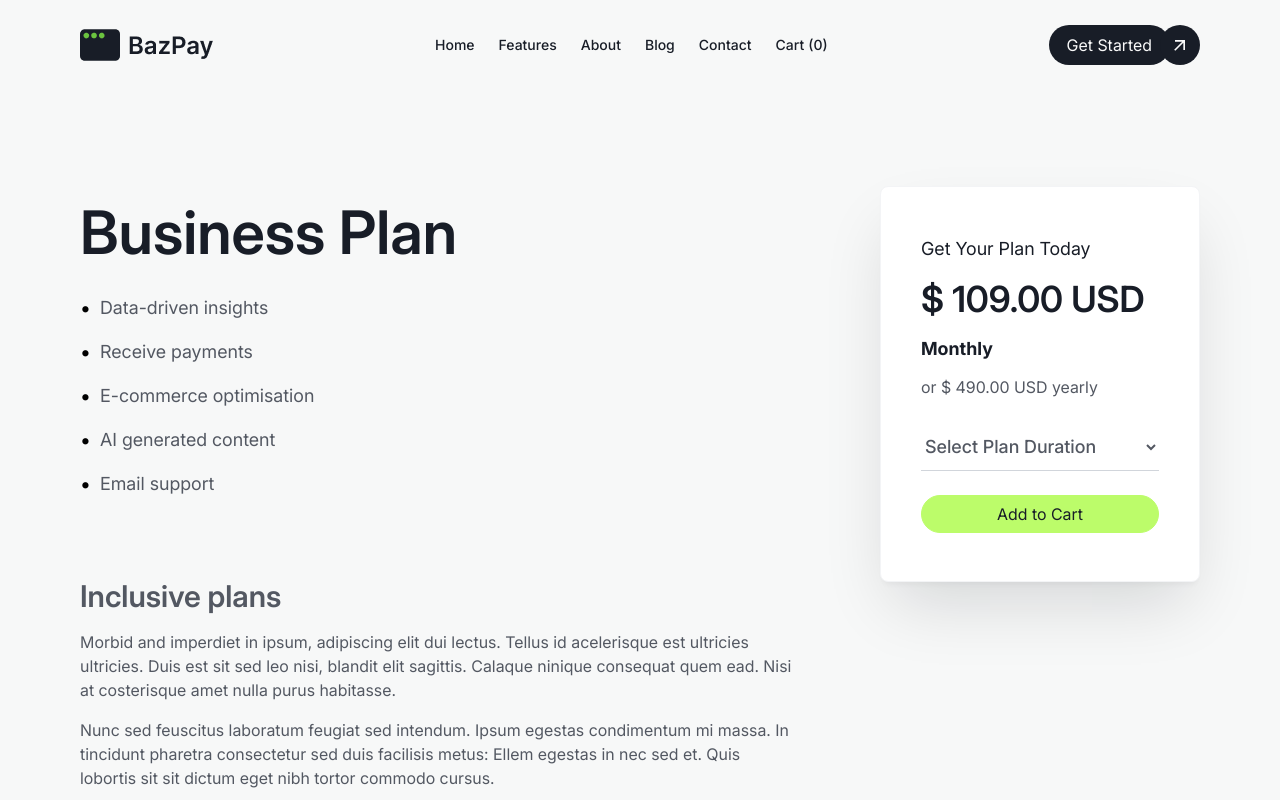
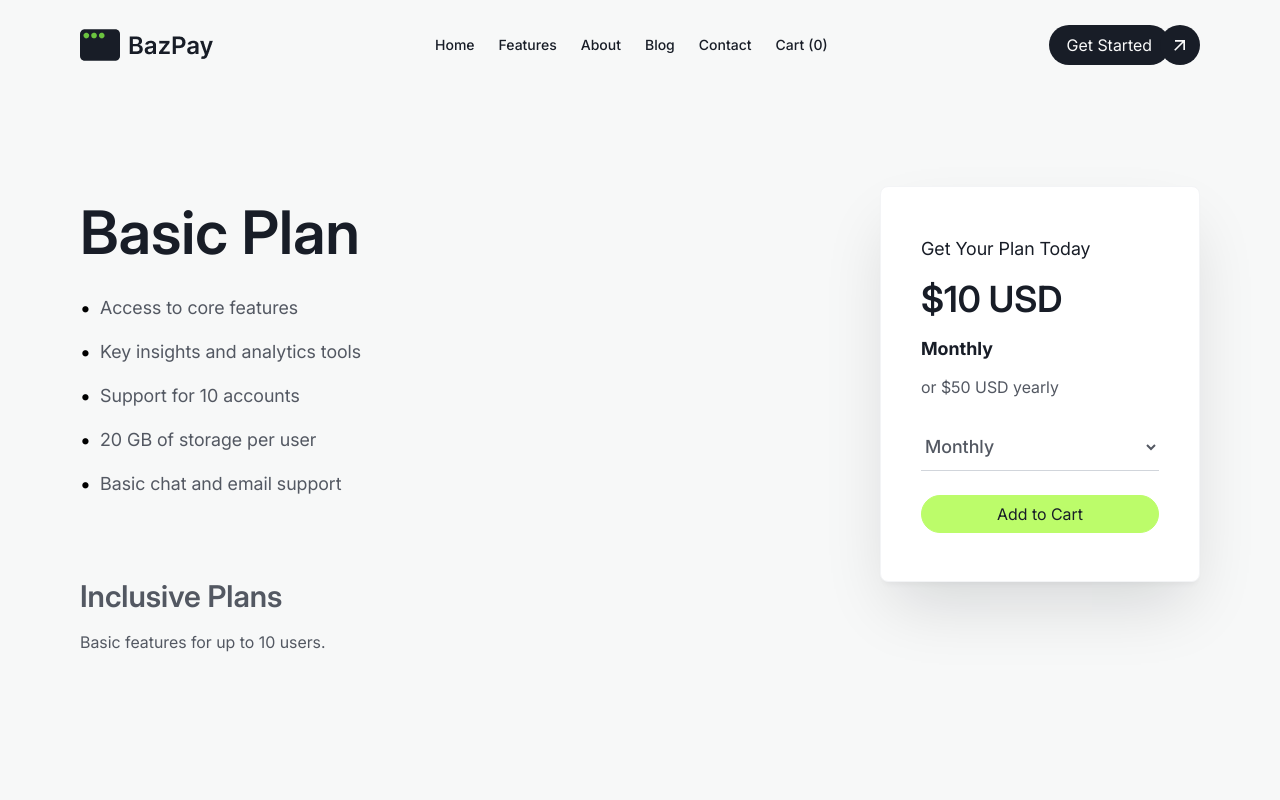
Before and after one commit to MdSaayed/BazPay, a React (Vite) app: page /pricing/1 in a window 1280 px wide. Shown: the top 800 px of the page. Built offline with nearby package versions, Linux system fonts and the light colour scheme.

Commit message:
Fixed pricing details page

```diff
--- a/public/pricingV1.json
+++ b/public/pricingV1.json
@@ -1,9 +1,11 @@
-[
+  [
     {
-      "id":1,
-      "title": "Basic item",
-      "price": "$10",
-      "duration": "per month",
+      "id": 1,
+      "title": "Basic Plan",
+      "price": {
+        "perMonth": "$10",
+        "perYear": "$50"
+      },
       "description": "Basic features for up to 10 users.",
       "buttonText": "Get Started",
       "highlighted": false,
@@ -16,35 +18,39 @@
       ]
     },
     {
-      "id":2,
-      "title": "Business item",
-      "price": "$20",
-      "duration": "per month",
-      "description": "Advanced features for businesses.",
+      "id": 2,
+      "title": "Business Plan",
+      "price": {
+        "perMonth": "$20",
+        "perYear": "$100"
+      },
+      "description": "Advanced features for growing businesses.",
       "buttonText": "Get Started",
       "highlighted": true,
       "features": [
-        "Access to core features",
-        "Key insights and analytics tools",
+        "Everything in Basic Plan",
         "Support for unlimited accounts",
         "100 GB of storage per user",
-        "Priority support"
+        "Priority email and chat support",
+        "Custom integrations available"
       ]
     },
     {
-      "id":3,
-      "title": "Enterprise item",
-      "price": "$50",
-      "duration": "per month",
+      "id": 3,
+      "title": "Enterprise Plan",
+      "price": {
+        "perMonth": "$50",
+        "perYear": "$250"
+      },
       "description": "Custom solutions for large teams.",
-      "buttonText": "Get Started",
+      "buttonText": "Contact Us",
       "highlighted": false,
       "features": [
-        "All business features",
-        "Custom analytics and integrations",
+        "All features in Business Plan",
         "Dedicated account manager",
         "Unlimited storage",
-        "24/7 premium support"
+        "24/7 premium support",
+        "Advanced security & compliance"
       ]
     }
   ]
--- a/src/components/comparePlans/ComparePlans.jsx
+++ b/src/components/comparePlans/ComparePlans.jsx
@@ -9,6 +9,7 @@ const ComparePlans = () => {
   const [plans, setPlans] = useState([]);
   const [error, setError] = useState(""); // State to handle any errors during the fetch
   const [loading, setLoading] = useState(true); // State to manage loading state
+  const [selectedDuration, setSelectedDuration] = useState("perMonth"); // Default to monthly
 
   // Fetch Data when the component mounts
   useEffect(() => {
@@ -44,15 +45,25 @@ const ComparePlans = () => {
         {/* Pricing Cards Grid */}
         <div className="flex flex-wrap items-center justify-end gap-8">
           {plans?.map((plan) => (
-            <div key={plan?.name} className="border rounded-lg p-8 min-w-full md:min-w-[250px]">
+            <div key={plan?.id} className="border rounded-lg p-8 min-w-full md:min-w-[250px]">
               <h3 className="text-2xl text-center font-bold mb-2">{plan?.title}</h3>
-              <p className="text-4xl text-center font-bold mb-6">{plan?.price}</p>
+
+              {/* Showing Price Conditionally */}
+              <div className="flex items-center justify-center">
+                <p className="text-4xl font-bold mb-6">
+                  {selectedDuration === "perMonth" ? plan?.price?.perMonth : plan?.price?.perYear}
+                  <span className="text-lg font-medium text-gray-600">
+                    {selectedDuration === "perMonth" ? " /mon" : " /year"}
+                  </span>
+                </p>
+              </div>
+
               <Button
-                text='Add to Cart'
-                bgColor='bg-whiteSmoke'
-                hoverBgColor='hover:bg-lightGreen'
-                border='border-whiteSmoke'
-                hoverBorder='hover:border-lightGreen'
+                text="Add to Cart"
+                bgColor="bg-whiteSmoke"
+                hoverBgColor="hover:bg-lightGreen"
+                border="border-whiteSmoke"
+                hoverBorder="hover:border-lightGreen"
                 fullWidth={true}
               />
             </div>
@@ -69,7 +80,7 @@ const ComparePlans = () => {
               <div key={feature} className={`grid grid-cols-4 gap-4 px-6 py-4 rounded ${idx % 2 === 0 ? 'bg-lightAloe' : ''}`}>
                 <div className="font-medium min-w-[200px]">{feature}</div>
                 {plans?.map((plan) => (
-                  <div key={`${plan?.name}-${idx}`} className="text-base font-normal text-primary min-w-[150px] text-center">
+                  <div key={`${plan?.id}-${idx}`} className="text-base font-normal text-primary min-w-[150px] text-center">
                     {plan?.features?.includes(feature) ? (
                       <img src={CheckIcon} alt="Included" className="h-6 w-6 mx-auto" />
                     ) : (
--- a/src/pages/PricingDetails.jsx
+++ b/src/pages/PricingDetails.jsx
@@ -1,95 +1,109 @@
-import { Link } from 'react-router-dom';
-import { useState } from 'react';
+import { Link, useLoaderData, useParams } from 'react-router-dom';
+import { useEffect, useState } from 'react';
 import Title from './../components/title/Title';
 import CtaV1 from './../components/cta/CtaV1';
 import Button from './../components/ui/Button';
+import LoadingAnimation from '../components/loadingAnimation/LoadingAnimation';
+import ErrorMessage from '../components/errorMessage/ErrorMessage';
 
 const PricingDetails = () => {
-  const [selectedDuration, setSelectedDuration] = useState('monthly');
+  const pricingData = useLoaderData(); // Get data from the loader
+  const [loading, setLoading] = useState(true); // State to handle loading state
+  const [error, setError] = useState(null); // State to handle errors
+  const [selectedDuration, setSelectedDuration] = useState("perMonth"); // Default selection for pricing duration
+
+  useEffect(() => {
+    // Simulating a loading state based on the fetched data (mocked here)
+    if (pricingData) {
+      setLoading(false); // Set loading to false when data is available
+    } else {
+      setError("Failed to load data.");
+      setLoading(false); // Stop loading even in case of error
+    }
+  }, [pricingData]);
+
+
+  // Extract prices dynamically from JSON
+  const monthlyPrice = pricingData?.price?.perMonth || "N/A";
+  const yearlyPrice = pricingData?.price?.perYear || "N/A";
+  const isMonthly = selectedDuration === "perMonth";
+
+  // Show loading animation until the data is loaded
+  if (loading) return <LoadingAnimation />;
+
+  // Show error message if there's an issue with the data
+  if (error) return <ErrorMessage error={error} />;
+
+
 
   return (
     <>
-            {/* Pricing Details Area */}
+      {/* Pricing Details Section */}
       <section className="bg-lightGrayishWhite">
         <div className="container py-24">
-                    {/* Inclusive Plans Section */}
           <div className="grid grid-cols-1 md:grid-cols-2 xl:grid-cols-3 gap-12 md:gap-16 lg:gap-20">
+
+            {/* Left Column - Features List */}
             <div className="md:col-span-2">
-                            {/* Heading And List */}
               <div>
-                                <Title title={'Business Plan'} textAlign='text-left' />
-                                <div className='mt-8'>
+                <Title title={pricingData?.title} textAlign='text-left' />
+                <div className="mt-8">
+                  {/* Features List */}
                   <ul className="space-y-4 list-none">
-                                        <li className="relative text-lg font-normal text-davyGray before:content-['\2022'] before:absolute before:left-0 before:text-black before:text-xl before:leading-none before:top-1/2 before:-translate-y-1/2 pl-5">
-                                        Data-driven insights
+                    {pricingData?.features?.map((item, index) => (
+                      <li key={index} className="relative text-lg font-normal text-davyGray before:content-['\2022'] before:absolute before:left-0 before:text-black before:text-xl before:leading-none before:top-1/2 before:-translate-y-1/2 pl-5">
+                        {item}
                       </li>
-                                        <li className="relative text-lg font-normal text-davyGray before:content-['\2022'] before:absolute before:left-0 before:text-black before:text-xl before:leading-none before:top-1/2 before:-translate-y-1/2 pl-5">
-                                        Receive payments
-                                        </li>
-                                        <li className="relative text-lg font-normal text-davyGray before:content-['\2022'] before:absolute before:left-0 before:text-black before:text-xl before:leading-none before:top-1/2 before:-translate-y-1/2 pl-5">
-                                        E-commerce optimisation
-                                        </li>
-                                        <li className="relative text-lg font-normal text-davyGray before:content-['\2022'] before:absolute before:left-0 before:text-black before:text-xl before:leading-none before:top-1/2 before:-translate-y-1/2 pl-5">
-                                        AI generated content
-                                        </li>
-                                        <li className="relative text-lg font-normal text-davyGray before:content-['\2022'] before:absolute before:left-0 before:text-black before:text-xl before:leading-none before:top-1/2 before:-translate-y-1/2 pl-5">
-                                        Email support
-                                        </li>
+                    ))}
                   </ul>
                 </div>
               </div>
 
-                            <div className='mt-20'>
-                                <h3 className='text-davyGray text-3xl font-semibold mb-4'>Inclusive plans</h3>
-                                <div className="space-y-4 text-gray-600">
-                                    <p className='text-base font-normal text-davyGray'>
-                                        Morbid and imperdiet in ipsum, adipiscing elit dui lectus. Tellus id acelerisque est ultricies ultricies.
-                                        Duis est sit sed leo nisi, blandit elit sagittis. Calaque ninique consequat quem ead. Nisi at costerisque
-                                        amet nulla purus habitasse.
-                                    </p>
-                                    <p className='text-base font-normal text-davyGray'>
-                                        Nunc sed feuscitus laboratum feugiat sed intendum. Ipsum egestas condimentum mi massa. In tincidunt pharetra
-                                        consectetur sed duis facilisis metus: Ellem egestas in nec sed et. Quis lobortis sit sit dictum eget nibh
-                                        tortor commodo cursus.
-                                    </p>
-                                    <p className='text-base font-normal text-davyGray'>
-                                        Odio fulis sagittis, morbi feugiat tortor vitae feugiat fusca aliquet. Nam elementum uma nisi aliquet erat
-                                        dolor anim. Canao id morbi eget ipsum. Aliquam semectus neque ix id eget consequatur dictum. Donec posuere
-                                        pharetra odio consequat sedefaliqua et, nunc tortor. Nulla adipiscing erat a erat. Condimentum lorem posuere
-                                        gravida enim posuere cursus diam.
+              {/* Plan Description */}
+              <div className="mt-20">
+                <h3 className="text-davyGray text-3xl font-semibold mb-4">Inclusive Plans</h3>
+                <p className="text-base font-normal text-davyGray">
+                  {pricingData?.description}
                 </p>
               </div>
             </div>
+
+            {/* Right Column - Pricing Card */}
+            <div className="order-first xl:order-last">
+              <div className="bg-white rounded-lg card-shadow px-10 py-12 border border-gray-100">
+                <span className="text-lg text-primary font-normal">Get Your Plan Today</span>
+                <h3 className="text-4xl text-primary font-semibold my-4">
+                  {isMonthly ? monthlyPrice : yearlyPrice} USD
+                </h3>
+
+                <div>
+                  <p className="font-bold text-lg text-primary">{isMonthly ? "Monthly" : "Yearly"}</p>
+                  <p className="text-base font-normal text-davyGray mt-3">
+                    {isMonthly ? `or ${yearlyPrice} USD yearly` : `or ${monthlyPrice} USD per month`}
+                  </p>
                 </div>
 
-                        {/* Pricing Card */}
-                        <div className='order-first xl:order-last'>
-                            <div className="bg-white rounded-lg card-shadow px-10 py-12 border border-gray-100">
-                                <span className='text-lg text-primary font-normal'>Get Your Plan Today</span>
-                                <h3 className="text-4xl text-primary font-semibold my-4">$ 109.00 USD</h3>
-
-                                <div>
-                                    <p className='font-bold text-lg text-primary'>Monthly</p>
-                                    <p className='text-base font-normal text-davyGray mt-3'>or $ 490.00 USD yearly</p>
-                                </div>
-
+                {/* Plan Duration Selector */}
                 <div className="space-y-4 my-6">
-                                    <select className="w-full px-0 py-3 border-b bg-transparent border-gray-300 text-davyGray text-lg font-medium focus:outline-none">
-                                        <option>Select Plan Duration</option>
-                                        <option>Monthly</option>
-                                        <option>Yearly</option>
+                  <select
+                    className="w-full px-0 py-3 border-b bg-transparent border-gray-300 text-davyGray text-lg font-medium focus:outline-none"
+                    value={selectedDuration}
+                    onChange={(e) => setSelectedDuration(e.target.value)}
+                  >
+                    <option value="perMonth">Monthly</option>
+                    <option value="perYear">Yearly</option>
                   </select>
                 </div>
 
-
-                                <Button text='Add to Cart' fullWidth={true} link="/checkout" />
+                {/* Add to Cart Button */}
+                <Button text="Add to Cart" fullWidth={true} link="/checkout" />
               </div>
             </div>
           </div>
         </div>
       </section>
 
-            {/* CTA */}
+      {/* CTA Section */}
       <CtaV1 />
     </>
   );
```
Also changed, not shown: src/components/pricingCard/PricingCard.jsx (+7 -2 lines), src/routers/Loader.js (added, +29 -0 lines), src/routers/Router.jsx (+7 -1 lines). Lines whose indentation alone changed are shown as unchanged.
